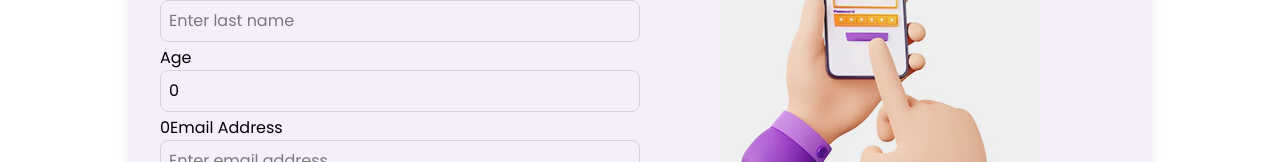
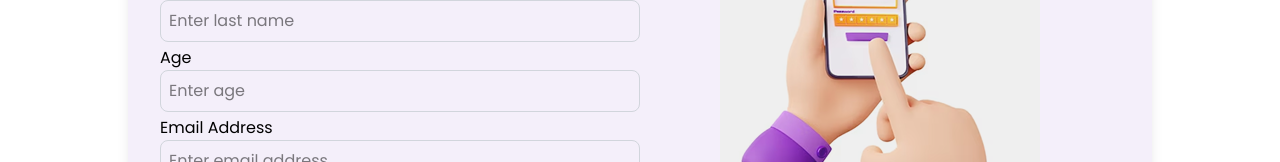
Before and after one commit to ShafranSheikh/ShelfWise---Library-Management-System, a React (Vite) app in the folder frontend/: page /signup in a window 1280 px wide. Shown: the part 407-569 px from the top of the page. Built offline with nearby package versions, Linux system fonts and the light colour scheme.

Commit message:
minor changes in age

```diff
--- a/frontend/src/auth/SignupPage.tsx
+++ b/frontend/src/auth/SignupPage.tsx
@@ -15,7 +15,7 @@ const SignupPage = () => {
     lastName: '',
     email: '',
     password: '',
-    age: 0,
+    age: undefined as unknown as number,
   });
   // State to manage form errors
   const [errors, setErrors] = useState<{
@@ -29,7 +29,7 @@ const SignupPage = () => {
         lastName: '',
         email: '',
         password: '',
-        age: 0
+        age: undefined as unknown as number,
     });
   const validate = () => {
     const errors ={} as Record<string, string>;
@@ -89,6 +89,7 @@ const SignupPage = () => {
 
             <label htmlFor="firstName">First Name</label>
             <input type="text"
+                id="firstName"
             className='w-full p-2 mb-1 border border-gray-300 rounded-lg focus:outline-none focus:ring-2 focus:ring-[#C8B1E4]'
             placeholder='Enter first name'
             onChange={handleChange}
@@ -99,6 +100,7 @@ const SignupPage = () => {
 
         <label htmlFor="lastName">Last Name</label>
         <input type="text"
+            id="lasttName"
             className='w-full p-2 mb-1 border border-gray-300 rounded-lg focus:outline-none focus:ring-2 focus:ring-[#C8B1E4]'
             placeholder='Enter last name'
             onChange={handleChange}
@@ -109,6 +111,7 @@ const SignupPage = () => {
 
         <label htmlFor="age">Age</label>
         <input type="number"
+            id="age"
             className='w-full p-2 mb-1 border border-gray-300 rounded-lg focus:outline-none focus:ring-2 focus:ring-[#C8B1E4]'
             placeholder='Enter age'
             onChange={handleChange}
@@ -119,6 +122,7 @@ const SignupPage = () => {
 
         <label htmlFor="email">Email Address</label>
         <input type="email"
+            id="email"
             className='w-full p-2 mb-1 border border-gray-300 rounded-lg focus:outline-none focus:ring-2 focus:ring-[#C8B1E4]'
             placeholder='Enter email address'
             onChange={handleChange}
@@ -129,6 +133,7 @@ const SignupPage = () => {
 
         <label htmlFor="password">Password</label>
         <input type="password"
+            id="password"
             className='w-full p-2 mb-1 border border-gray-300 rounded-lg focus:outline-none focus:ring-2 focus:ring-[#C8B1E4]'
             placeholder='Enter password'
             onChange={handleChange}
```
